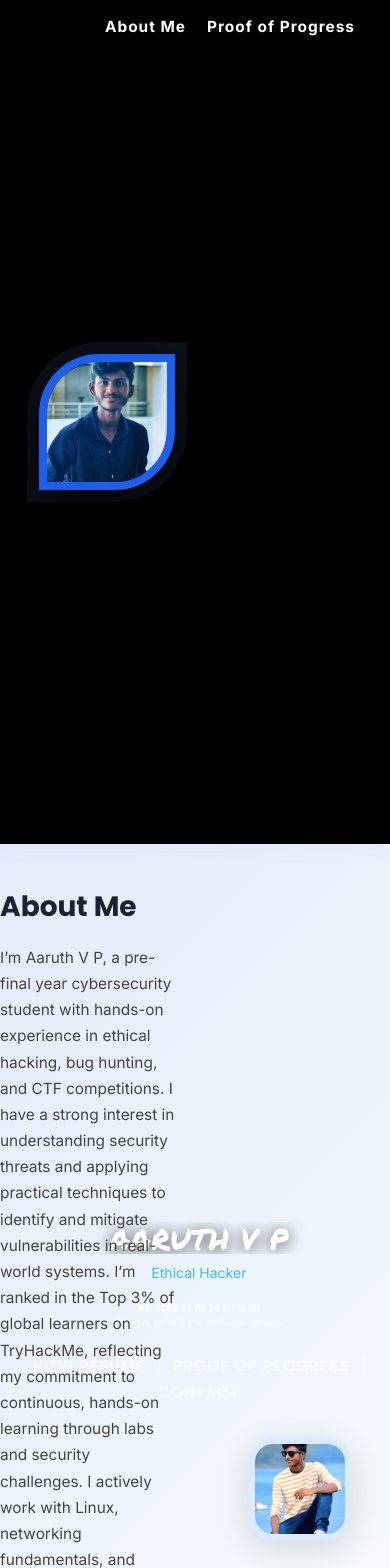
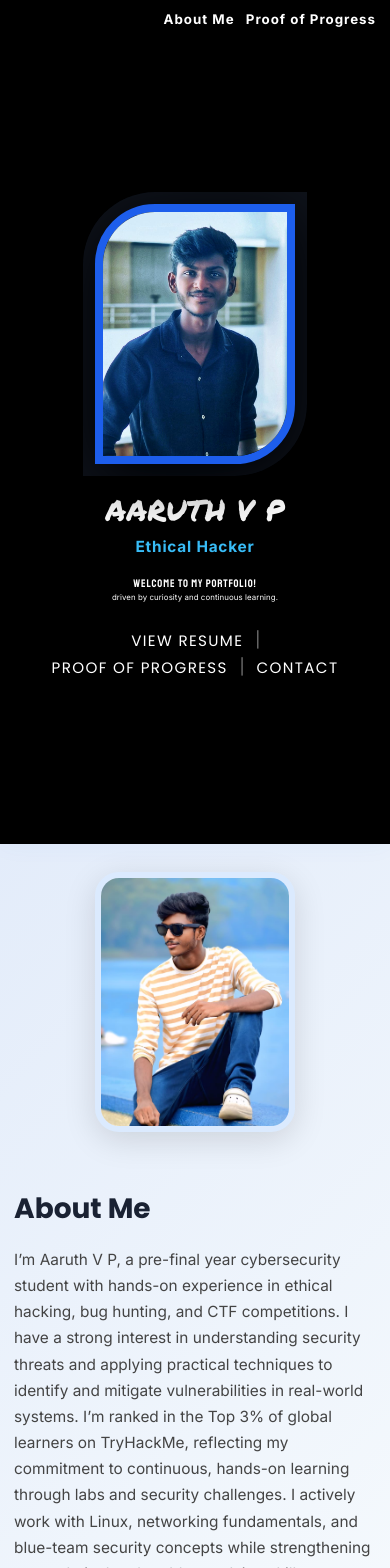
Before and after one commit to Tennyson66/aaruth-portfolio, a React app: page / in a window 390 px wide. Shown: the top 1568 px of the page. Built offline with nearby package versions, Linux system fonts and the light colour scheme.

Commit message:
fix:fixed the portfolio

```diff
--- a/public/index.html
+++ b/public/index.html
@@ -4,12 +4,12 @@
     <meta charset="UTF-8" />
     <meta name="viewport" content="width=device-width, initial-scale=1.0" />
     <meta http-equiv="X-UA-Compatible" content="IE=edge" />
-    <title>Portfolio | Your Name</title>
+    <title>Portfolio</title>
     <link rel="preconnect" href="https://fonts.googleapis.com">
     <link rel="preconnect" href="https://fonts.gstatic.com" crossorigin>
     <link href="https://fonts.googleapis.com/css2?family=Inter:wght@400;700&family=Poppins:wght@400;700&family=Permanent+Marker&family=Staatliches&display=swap" rel="stylesheet">
     <!-- Styles are bundled by Webpack (style-loader); remove external stylesheet link -->
-    <link rel="icon" href="favicon.ico" />
+    <link rel="icon" href="favicon.svg" type="image/svg+xml" />
   </head>
   <body>
     <div id="root"></div>
--- a/src/components/About.jsx
+++ b/src/components/About.jsx
@@ -22,7 +22,7 @@ const About = () => {
   const visible = useScrollFade(ref);
   return (
     <section ref={ref} className={`about-section fade-in-section${visible ? " visible" : ""}`} id="profile">
-      <div className="about-container" style={{ display: 'flex', flexDirection: 'row-reverse', alignItems: 'center', justifyContent: 'center', gap: '2.5rem', maxWidth: '1100px', margin: '0 auto', padding: '3rem 0' }}>
+      <div className="about-container">
         <div className="about-img-wrap">
           {/* Fallback image if about-profile.jpg is missing */}
           <img
--- a/src/components/Hero.jsx
+++ b/src/components/Hero.jsx
@@ -36,10 +36,9 @@ const Hero = () => {
         <div
           ref={refText}
           className={`hero-content${visibleText ? " visible" : ""}`}
-          style={{ display: 'flex', flexDirection: 'column', alignItems: 'center' }}
         >
-          <h1 className="hero-name" style={{ textAlign: 'center', width: '100%' }}>AARUTH V P</h1>
-          <div className="hero-subtitle-dark" style={{ textAlign: 'center', width: '100%', color: '#38bdf8', marginBottom: '1.5rem' }}>Ethical Hacker</div>
+          <h1 className="hero-name">AARUTH V P</h1>
+          <div className="hero-subtitle-dark">Ethical Hacker</div>
           <div style={{ color: '#fff', fontSize: '0.78rem', textAlign: 'center', marginBottom: '0.7rem', fontWeight: 400, fontFamily: 'Staatliches, Arial, sans-serif', textTransform: 'uppercase', letterSpacing: '0.08em', lineHeight: 1.2 }}>
             Welcome to my portfolio!<br />
             <span style={{ fontSize: '0.72em', textTransform: 'none', fontFamily: 'Inter, Arial, sans-serif', letterSpacing: '0.01em' }}>
--- a/src/components/NonTechSkillBars.jsx
+++ b/src/components/NonTechSkillBars.jsx
@@ -51,7 +51,7 @@ const NonTechSkillBars = () => {
               <div className="nonskillbar-bar-bg">
                 <div
                   className="nonskillbar-bar-fill"
-                  style={{ width: levelToWidth[skill.level] }}
+                  style={{ '--target-width': levelToWidth[skill.level] }}
                 ></div>
               </div>
             </div>
@@ -64,7 +64,7 @@ const NonTechSkillBars = () => {
               <div className="nonskillbar-bar-bg">
                 <div
                   className="nonskillbar-bar-fill"
-                  style={{ width: levelToWidth[skill.level] }}
+                  style={{ '--target-width': levelToWidth[skill.level] }}
                 ></div>
               </div>
             </div>
--- a/src/components/SkillBars.jsx
+++ b/src/components/SkillBars.jsx
@@ -60,7 +60,7 @@ const SkillBars = () => {
                   <div className="skillbar-bar-bg">
                     <div
                       className="skillbar-bar-fill"
-                      style={{ width: levelToWidth[skill.level] }}
+                      style={{ '--target-width': levelToWidth[skill.level] }}
                     ></div>
                   </div>
                 </div>
--- a/src/styles/main.css
+++ b/src/styles/main.css
@@ -114,6 +114,10 @@
   color: #e0f2fe;
   letter-spacing: 0.01em;
   margin-bottom: 0.1rem;
+  word-wrap: break-word;
+  overflow-wrap: break-word;
+  max-width: 100%;
+  text-align: center;
 }
 .cyber-contact-email {
   font-size: 1.08rem;
@@ -167,6 +171,9 @@
   margin-top: 1.5rem;
   font-weight: 400;
   letter-spacing: 0.01em;
+  display: flex;
+  justify-content: center;
+  align-items: center;
 }
 @media (max-width: 900px) {
   .cyber-contact-container {
@@ -394,6 +401,8 @@
   margin: 0 auto;
   transition: transform 0.2s, box-shadow 0.2s;
   position: relative;
+  overflow: hidden;
+  width: 100%;
 }
 .certificate-card:hover {
   transform: translateY(-6px) scale(1.03);
@@ -406,6 +415,9 @@
   color: #232323;
   margin-bottom: 0.2rem;
   letter-spacing: 0.01em;
+  word-wrap: break-word;
+  overflow-wrap: break-word;
+  max-width: 100%;
 }
 .certificate-meta {
   display: flex;
@@ -485,6 +497,9 @@
   color: #232323;
   margin-bottom: 0.3rem;
   letter-spacing: 0.01em;
+  word-wrap: break-word;
+  overflow-wrap: break-word;
+  max-width: 100%;
 }
 .project-desc {
   font-size: 1.01rem;
@@ -492,6 +507,9 @@
   font-family: 'Poppins', 'Montserrat', Arial, sans-serif;
   margin-bottom: 0.7rem;
   line-height: 1.5;
+  word-wrap: break-word;
+  overflow-wrap: break-word;
+  max-width: 100%;
 }
 /* TOP NON-TECHNICAL SKILLS - SKILL BARS */
 .nonskillbars-section {
@@ -544,6 +562,9 @@
   color: #f3f4f6;
   margin-bottom: 0.45rem;
   letter-spacing: 0.01em;
+  word-wrap: break-word;
+  overflow-wrap: break-word;
+  max-width: 100%;
 }
 .nonskillbar-bar-bg {
   width: 100%;
@@ -557,8 +578,13 @@
   height: 100%;
   background: #f3f4f6;
   border-radius: 1rem;
-  transition: width 0.5s cubic-bezier(.4,0,.2,1);
   opacity: 0.92;
+  width: 0;
+  transition: width 1.5s cubic-bezier(.4,0,.2,1) 0.3s;
+}
+
+.fade-in-up-section.visible .nonskillbar-bar-fill {
+  width: var(--target-width);
 }
 @media (max-width: 900px) {
   .nonskillbars-columns {
@@ -637,6 +663,9 @@
   color: #232323;
   margin-bottom: 0.45rem;
   letter-spacing: 0.01em;
+  word-wrap: break-word;
+  overflow-wrap: break-word;
+  max-width: 100%;
 }
 .skillbar-bar-bg {
   width: 100%;
@@ -650,7 +679,12 @@
   height: 100%;
   background: #222;
   border-radius: 1rem;
-  transition: width 0.5s cubic-bezier(.4,0,.2,1);
+  width: 0;
+  transition: width 1.5s cubic-bezier(.4,0,.2,1) 0.3s;
+}
+
+.fade-in-up-section.visible .skillbar-bar-fill {
+  width: var(--target-width);
 }
 @media (max-width: 900px) {
   .skillbars-groups {
@@ -833,29 +867,39 @@
   min-width: 120px;
   text-align: left;
   padding-top: 0.2rem;
+  word-break: break-word;
 }
 .experience-details {
   display: flex;
   flex-direction: column;
   gap: 0.2rem;
+  min-width: 0;
+  overflow-wrap: break-word;
+  word-wrap: break-word;
 }
 .experience-role {
   font-size: 1.13rem;
   font-weight: 600;
   color: #fff;
   font-family: 'Poppins', 'Inter', system-ui, Arial, sans-serif;
+  word-wrap: break-word;
+  overflow-wrap: break-word;
 }
 .experience-org {
   font-size: 1.05rem;
   color: #e0e7ef;
   font-family: 'Inter', system-ui, Arial, sans-serif;
   font-weight: 500;
+  word-wrap: break-word;
+  overflow-wrap: break-word;
 }
 .experience-type {
   font-size: 0.98rem;
   color: #67e8f9;
   font-family: 'Inter', system-ui, Arial, sans-serif;
   font-weight: 400;
+  word-wrap: break-word;
+  overflow-wrap: break-word;
 }
 @media (max-width: 700px) {
   .experience-section {
@@ -942,28 +986,38 @@
   min-width: 100px;
   text-align: left;
   padding-top: 0.2rem;
+  word-break: break-word;
 }
 .education-details {
   display: flex;
   flex-direction: column;
   gap: 0.2rem;
+  min-width: 0;
+  overflow-wrap: break-word;
+  word-wrap: break-word;
 }
 .education-degree {
   font-size: 1.13rem;
   font-weight: 600;
   color: #1a2233;
   font-family: 'Poppins', 'Inter', system-ui, Arial, sans-serif;
+  word-wrap: break-word;
+  overflow-wrap: break-word;
 }
 .education-institution {
   font-size: 1.05rem;
   color: #3a4664;
   font-family: 'Inter', system-ui, Arial, sans-serif;
   font-weight: 500;
+  word-wrap: break-word;
+  overflow-wrap: break-word;
 }
 .education-location {
   font-size: 0.98rem;
   color: #6b7280;
   font-family: 'Inter', system-ui, Arial, sans-serif;
+  word-wrap: break-word;
+  overflow-wrap: break-word;
 }
 @media (max-width: 700px) {
   .education-section {
@@ -1009,6 +1063,8 @@
   padding: 1.2rem 2.5rem 1.2rem 2.5rem;
   border-bottom-left-radius: 1.5rem;
   box-shadow: 0 2px 16px 0 #0006;
+  flex-wrap: wrap;
+  max-width: 100%;
 }
 .top-right-nav .hero-label-nav {
   color: #fff;
@@ -1017,9 +1073,19 @@
   font-size: 1.1rem;
   letter-spacing: 1px;
   transition: color 0.2s;
+  white-space: nowrap;
 }
 .top-right-nav .hero-label-nav:hover {
   color: var(--primary);
+}
+@media (max-width: 768px) {
+  .top-right-nav {
+    padding: 0.8rem 1rem;
+    gap: 0.8rem;
+  }
+  .top-right-nav .hero-label-nav {
+    font-size: 0.95rem;
+  }
 }
 @import url('https://fonts.googleapis.com/css2?family=Inter:wght@400;700&family=Poppins:wght@400;700&display=swap');
 
@@ -1038,6 +1104,10 @@ html {
   font-size: 18px;
 }
 
+* {
+  box-sizing: border-box;
+}
+
 body {
   margin: 0;
   font-family: 'Inter', 'Poppins', Arial, sans-serif;
@@ -1045,12 +1115,14 @@ body {
   color: var(--text);
   min-height: 100vh;
   background-attachment: fixed;
+  overflow-x: hidden;
 }
 
 .App {
   width: 100%;
   min-height: 100vh;
   background: transparent;
+  overflow-x: hidden;
 }
 
 
@@ -1075,6 +1147,8 @@ body {
   flex-direction: column;
   gap: 2.5rem;
   min-width: 0;
+  max-width: 100%;
+  overflow-x: hidden;
 }
 
 
@@ -1126,6 +1200,8 @@ section {
   width: 100%;
   padding: 0 8vw;
   box-sizing: border-box;
+  max-width: 100%;
+  overflow-x: hidden;
 }
 
 h1, h2, h3 {
@@ -1155,7 +1231,7 @@ h3 { font-size: 1.2rem; }
   gap: 3rem;
   min-height: 100vh;
   height: 100vh;
-  padding-left: 0;
+  padding: 0 2rem;
   box-sizing: border-box;
 }
 .hero-img-wrap {
@@ -1164,7 +1240,7 @@ h3 { font-size: 1.2rem; }
   align-items: center;
   justify-content: flex-start;
   min-height: 100vh;
-  padding-left: 6vw;
+  padding-left: 4vw;
 }
 .hero-img {
   width: 340px;
@@ -1184,10 +1260,14 @@ h3 { font-size: 1.2rem; }
   flex: 1;
   display: flex;
   flex-direction: column;
-  align-items: flex-start;
+  align-items: center;
   justify-content: center;
   min-height: 100vh;
   padding-left: 2vw;
+  padding-right: 2vw;
+  max-width: 100%;
+  overflow: hidden;
+  text-align: center;
 }
 @keyframes typing {
   from { width: 0 }
@@ -1205,19 +1285,45 @@ h3 { font-size: 1.2rem; }
   margin-bottom: 0.7rem;
   letter-spacing: 0.01em;
   text-shadow: 0 2px 16px rgba(0,0,0,0.7);
-  line-height: 1.1;
+  line-height: 1.2;
   white-space: nowrap;
   overflow: hidden;
-  width: 0;
+  width: 100%;
+  max-width: 100%;
   animation: typing 2.2s steps(16, end) forwards;
+  word-break: break-word;
+  text-align: center;
+}
+
+@media (max-width: 900px) {
+  .hero-name {
+    font-size: 2.5rem;
+    white-space: normal;
+    overflow: visible;
+    width: 100%;
+    animation: none;
+  }
 }
 
 @media (max-width: 700px) {
   .hero-name {
     font-size: 2.1rem;
+    white-space: normal;
+    overflow: visible;
+    width: 100%;
+    animation: none;
   }
 }
 @import url('https://fonts.googleapis.com/css2?family=Pacifico&display=swap');
+.hero-subtitle-dark {
+  text-align: center;
+  width: 100%;
+  color: #38bdf8;
+  margin-bottom: 1.5rem;
+  font-size: 1.5rem;
+  font-weight: 600;
+  letter-spacing: 0.05em;
+}
 .hero-welcome {
   font-size: 1.3rem;
   color: #f3f3f3;
@@ -1228,6 +1334,18 @@ h3 { font-size: 1.2rem; }
   color: #b0b0b0;
 }
 
+@media (max-width: 900px) {
+  .hero-subtitle-dark {
+    font-size: 1.3rem;
+  }
+}
+
+@media (max-width: 600px) {
+  .hero-subtitle-dark {
+    font-size: 1.1rem;
+  }
+}
+
 /* ABOUT - CHANGED TO WHITE BACKGROUND */
 .about-section {
   background: transparent;
@@ -1241,7 +1359,20 @@ h3 { font-size: 1.2rem; }
   gap: 2.5rem;
   max-width: 1100px;
   margin: 0 auto;
-  padding: 3rem 0;
+  padding: 3rem 1rem;
+  width: 100%;
+  box-sizing: border-box;
+}
+
+@media (max-width: 768px) {
+  .about-container {
+    flex-direction: column;
+    padding: 2rem 1rem;
+  }
+  .about-img {
+    width: 220px;
+    height: 280px;
+  }
 }
 
 .profile-box {
@@ -1280,11 +1411,21 @@ h3 { font-size: 1.2rem; }
 }
 .about-content {
   flex: 1;
+  min-width: 0;
+  max-width: 100%;
+  overflow-wrap: break-word;
+  word-wrap: break-word;
+}
+.about-content h2 {
+  word-wrap: break-word;
+  overflow-wrap: break-word;
 }
 .about-content p {
   font-size: 1.1rem;
   color: #444;
   line-height: 1.7;
+  word-wrap: break-word;
+  overflow-wrap: break-word;
 }
 
 /* SKILLS - UNCHANGED */
@@ -1386,6 +1527,8 @@ h3 { font-size: 1.2rem; }
   gap: 0.7rem;
   transition: transform 0.2s, box-shadow 0.2s;
   min-width: 0;
+  max-width: 100%;
+  overflow: hidden;
 }
 .project-card:hover {
   transform: translateY(-6px) scale(1.03);
@@ -1566,13 +1709,42 @@ h3 { font-size: 1.2rem; }
     gap: 1.2rem;
   }
 }
+@media (max-width: 1100px) {
+  .hero-container {
+    flex-direction: column;
+    align-items: center;
+    justify-content: center;
+    gap: 2rem;
+    padding: 2rem 1.5rem;
+    height: auto;
+    min-height: auto;
+  }
+  .hero-img-wrap {
+    flex: 0 0 auto;
+    min-height: auto;
+    padding-left: 0;
+    margin-top: 4rem;
+  }
+  .hero-img {
+    width: 280px;
+    height: 380px;
+  }
+  .hero-content {
+    min-height: auto;
+    padding-left: 1rem;
+    padding-right: 1rem;
+    align-items: center;
+    text-align: center;
+  }
+}
+
 @media (max-width: 900px) {
-  .hero-container, .about-container {
+  .about-container {
     flex-direction: column;
-    align-items: flex-start;
+    align-items: center;
     gap: 2.5rem;
   }
-  .hero-img-wrap, .about-img-wrap {
+  .about-img-wrap {
     margin-bottom: 1.5rem;
   }
   .skills-grid {
@@ -1612,17 +1784,27 @@ h3 { font-size: 1.2rem; }
     gap: 1rem;
   }
 }
+@media (max-width: 600px) {
+  .hero-img {
+    width: 240px;
+    height: 320px;
+  }
+  .hero-container {
+    padding: 1.5rem 1rem;
+  }
+}
+
 @media (max-width: 480px) {
   html {
     font-size: 14px;
   }
   .hero-img {
-    width: 120px;
-    height: 120px;
+    width: 200px;
+    height: 260px;
   }
   .about-img {
-    width: 90px;
-    height: 90px;
+    width: 200px;
+    height: 260px;
   }
 	.footer-section {
 	  padding: 1.2rem 2vw 0.5rem 2vw;
```
Also changed, not shown: src/components/Untitled-1.css (+12 -1 lines), public/favicon.svg (added), 1 other file (tests, documents, lock files or other folders).
